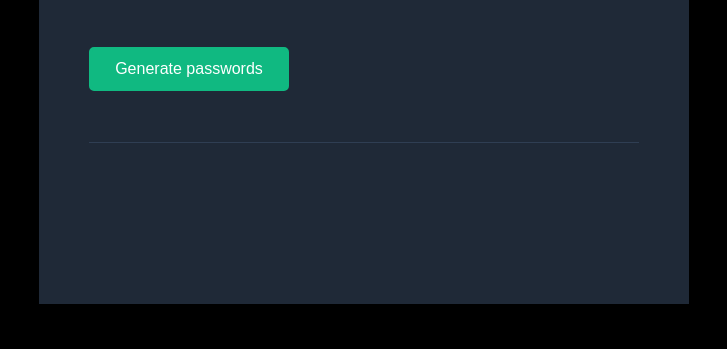
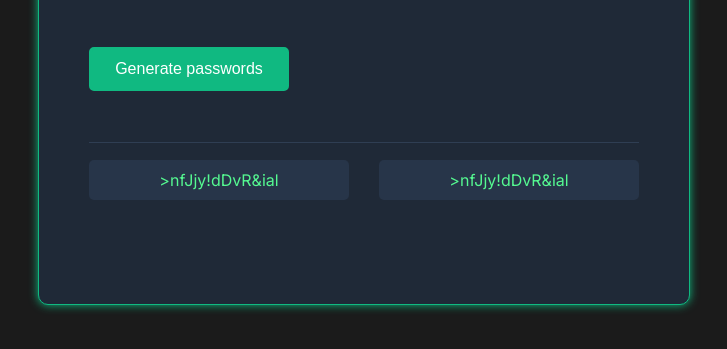
Before and after one commit to topheraronson/PasswordGenerator, a plain HTML site: page index.html in a window 1280 px wide. Shown: the part 371-720 px from the top of the page, without its empty margins (276-1003 px from the left). Drawn offline with Linux system fonts and the light colour scheme.

Commit message:
Finished Styling
Added border to container, changed background color

```diff
--- a/css/index.css
+++ b/css/index.css
@@ -7,7 +7,7 @@ body {
     justify-content: center;
     align-items: center;
     height: 100vh;
-    background-color: black;
+    background: #1b1b1b;
     font-family: "Inter", sans-serif;
 }
 .container {
@@ -15,6 +15,9 @@ body {
     height: 550px;
     background: #1F2937;
     padding: 0 50px;
+    border-radius: 10px;
+    border: 1px solid #10B981;
+    box-shadow: 0 0 10px #10B981;
 }
 
 .container h1 {
@@ -63,3 +66,20 @@ body {
     margin: 1em 0;
     padding: 0;
 }
+
+.passwords {
+    display: flex;
+    justify-content: space-between;
+}
+
+.passwords div {
+    width: 260px;
+    height: 40px;
+    background-color: #273549;
+    border-radius: 5px;
+    font-size: 16px;
+    color: #55F991;
+    display: flex;
+    align-items: center;
+    justify-content: center;
+}
--- a/index.html
+++ b/index.html
@@ -16,9 +16,9 @@
         <button>Generate passwords</button>
         <hr>
         <div class="passwords">
-            <div></div>
+            <div>>nfJjy!dDvR&ial</div>
 
-            <div></div>
+            <div>>nfJjy!dDvR&ial</div>
         </div>
     </div>
 </body>
```
